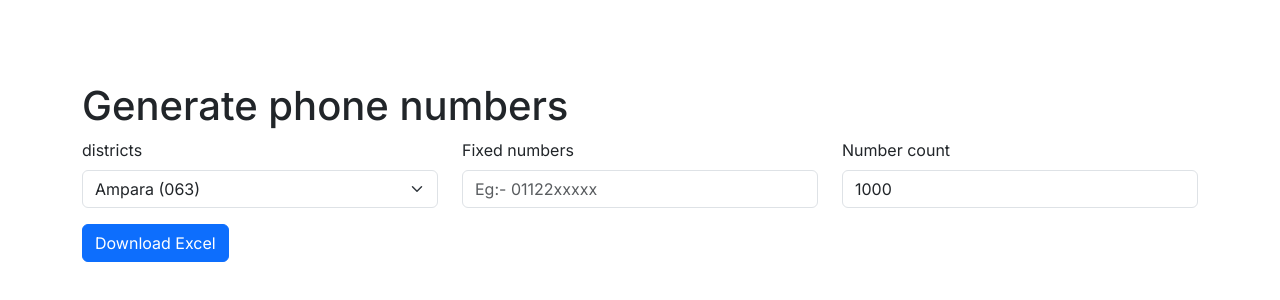
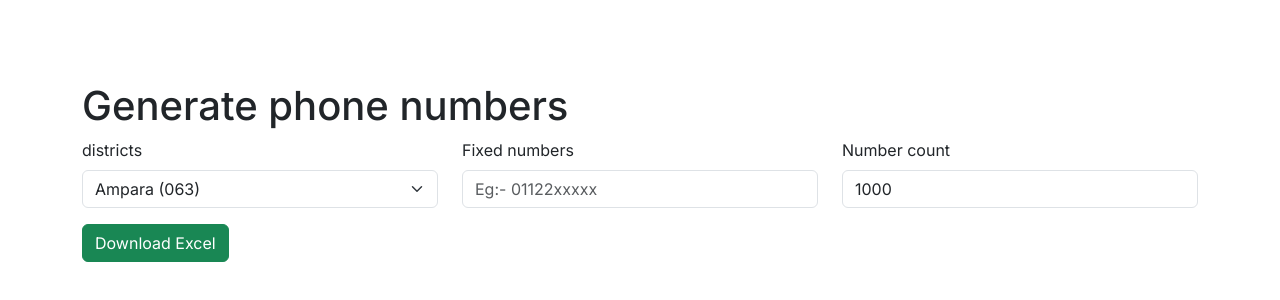
Before and after one commit to SachinthaLakshan/qrcodescanner, a Next.js app: page / in a window 1280 px wide. Shown: the part 228-528 px from the top of the page. Built offline with nearby package versions, Linux system fonts and the light colour scheme.

Commit message:
button color chaged

```diff
--- a/src/components/scanner.js
+++ b/src/components/scanner.js
@@ -105,7 +105,7 @@ const Scanner = () => {
                     <Form.Check type="checkbox" label="Check me out" />
                 </Form.Group> */}
 
-                <Button variant="primary" type="submit">
+                <Button  variant="success" type="submit">
                     Download Excel
                 </Button>
             </Form>
```
